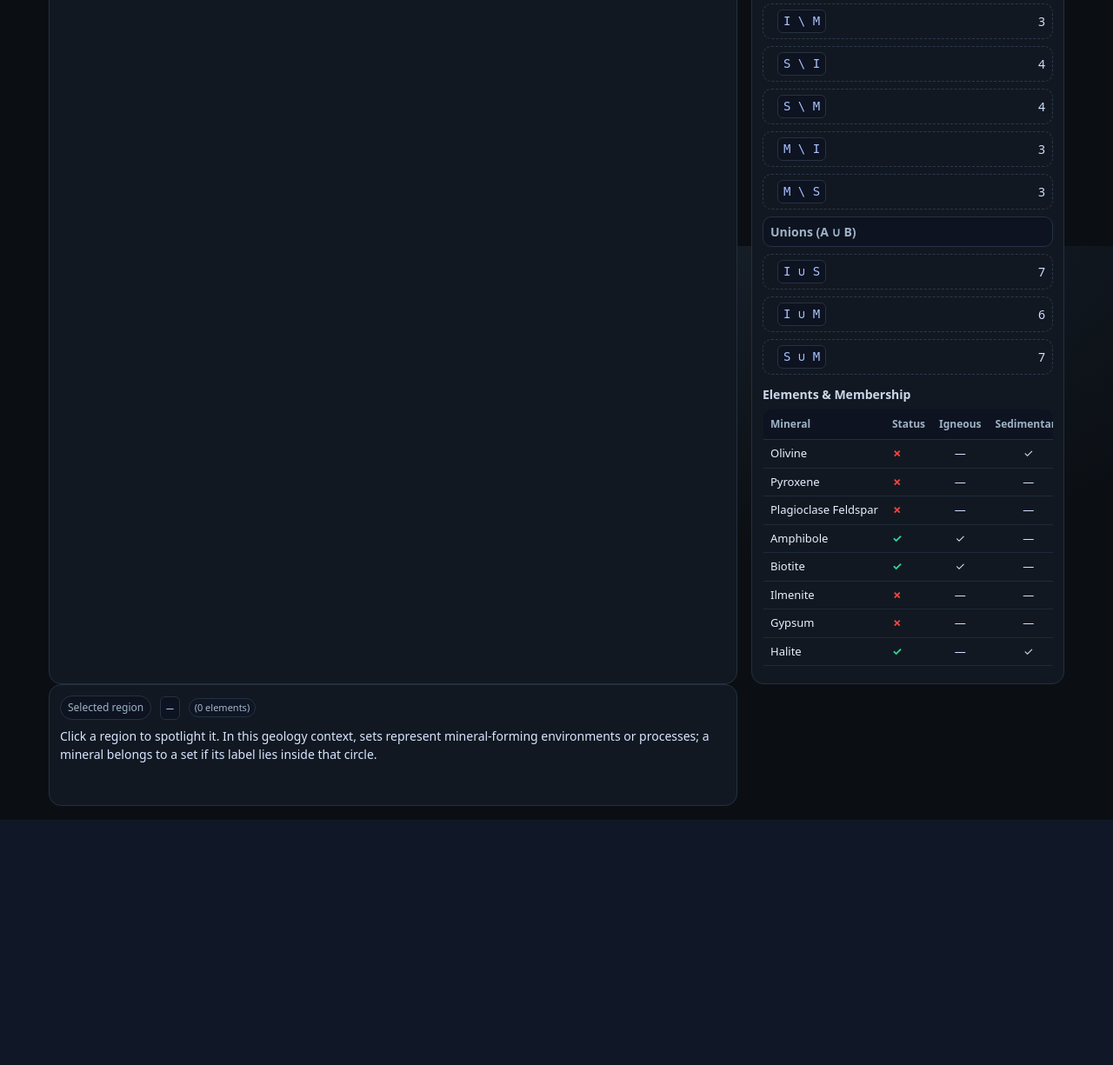
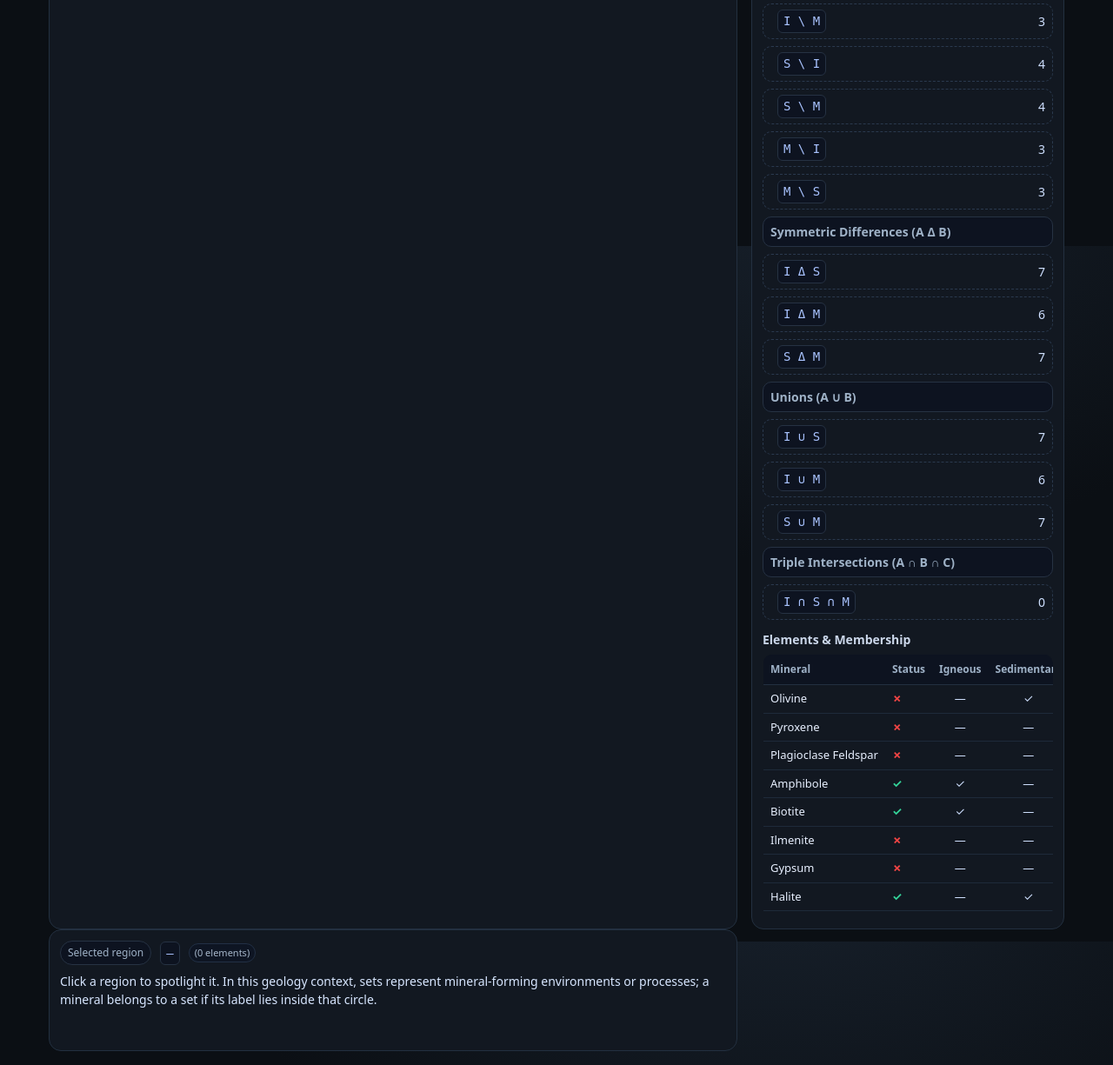
Before and after one commit to AIforimpact22/math1styear, a Flask app: page /sets/ in a window 1280 px wide. Shown: the part 1317-2542 px from the top of the page at 87% size. Before the commit the page ends 2260 px from the top, so only its background shows below. Run offline with Flask 3, Linux system fonts and the light colour scheme.

Commit message:
Update set_theory.html

```diff
--- a/templates/set_theory.html
+++ b/templates/set_theory.html
@@ -21,7 +21,7 @@
   <div>
     <h2>Sets</h2>
 
-    <!-- Moved labels: Universe + Score + Tips live here -->
+    <!-- Universe + Score + Tips live here -->
     <div class="sets-top">
       <div class="badge">Universe: <strong id="uName">…</strong></div>
 
@@ -128,7 +128,7 @@
     answerKey: {},
     solution: null,
     drag: null,
-    highlight: null, // {kind:'single'|'pair'|'diff'|'triple'|'outside'|'all'|'union', indices:[...]}
+    highlight: null, // {kind:'single'|'pair'|'diff'|'sym'|'triple'|'outside'|'all'|'union', indices:[...]}
     needsDraw: true
   };
 
@@ -207,6 +207,17 @@
       }
     }
 
+    const syms = []; // NEW: symmetric differences (A Δ B)
+    for (let i=0;i<n;i++) for (let j=i+1;j<n;j++){
+      let sum=0;
+      for (let m=0;m<counts.length;m++){
+        const a = (m & (1<<i)) !== 0;
+        const b = (m & (1<<j)) !== 0;
+        if (a ^ b) sum += counts[m];
+      }
+      syms.push({i,j,count:sum});
+    }
+
     const unions2 = [];
     for (let i=0;i<n;i++) for (let j=i+1;j<n;j++){
       let sum=0, need=(1<<i)|(1<<j);
@@ -223,7 +234,7 @@
       }
     }
 
-    return { perElement: per, countsByMask: counts, singles, pairs, diffs, unions2, triples, total };
+    return { perElement: per, countsByMask: counts, singles, pairs, diffs, syms, unions2, triples, total };
   }
 
   // ---------- Region logic ----------
@@ -232,6 +243,7 @@
     if (kind==='single') return `${id(idx[0])}`;
     if (kind==='pair')   return `${id(idx[0])} ∩ ${id(idx[1])}`;
     if (kind==='diff')   return `${id(idx[0])} \\ ${id(idx[1])}`;
+    if (kind==='sym')    return `${id(idx[0])} Δ ${id(idx[1])}`; // NEW
     if (kind==='union'){
       const parts = idx.map(i => id(i)).join(" ∪ ");
       return parts || "Union";
@@ -251,6 +263,11 @@
       if (kind==='single'){ if (m & (1<<idx[0])) sum += counts[m]; }
       else if (kind==='pair'){ const need=(1<<idx[0])|(1<<idx[1]); if ((m & need) === need) sum += counts[m]; }
       else if (kind==='diff'){ if ((m & (1<<idx[0])) && !(m & (1<<idx[1]))) sum += counts[m]; }
+      else if (kind==='sym'){  // NEW: XOR
+        const a = (m & (1<<idx[0])) !== 0;
+        const b = (m & (1<<idx[1])) !== 0;
+        if (a ^ b) sum += counts[m];
+      }
       else if (kind==='union'){ const need = idx.reduce((b,i)=> b | (1<<i), 0); if ((m & need) !== 0) sum += counts[m]; }
       else if (kind==='triple'){ const need=(1<<idx[0])|(1<<idx[1])|(1<<idx[2]); if ((m & need) === need) sum += counts[m]; }
     }
@@ -263,6 +280,11 @@
     if (kind==='single') return (maskBits & (1<<idx[0])) !== 0;
     if (kind==='pair')   return (maskBits & (1<<idx[0])) && (maskBits & (1<<idx[1]));
     if (kind==='diff')   return (maskBits & (1<<idx[0])) && !(maskBits & (1<<idx[1]));
+    if (kind==='sym'){   // NEW: XOR
+      const a = (maskBits & (1<<idx[0])) !== 0;
+      const b = (maskBits & (1<<idx[1])) !== 0;
+      return a ^ b;
+    }
     if (kind==='union'){ const need = idx.reduce((b,i)=> b | (1<<i), 0); return (maskBits & need) !== 0; }
     if (kind==='triple') return (maskBits & (1<<idx[0])) && (maskBits & (1<<idx[1])) && (maskBits & (1<<idx[2]));
     return false;
@@ -272,41 +294,78 @@
   function makeMask(kind, indices){
     if (!kind) return null;
     const dpr = Math.max(1, window.devicePixelRatio || 1);
+
+    // Helper to create a blank offscreen canvas with same pixel dims as main canvas
+    const makeOff = () => {
+      const c = document.createElement('canvas');
+      c.width = canvas.width; c.height = canvas.height;
+      const g = c.getContext('2d');
+      g.setTransform(dpr,0,0,dpr,0,0);
+      return {c, g};
+    };
+
     const mask = document.createElement('canvas');
     mask.width = canvas.width; mask.height = canvas.height;
     const m = mask.getContext('2d');
     m.setTransform(dpr,0,0,dpr,0,0);
     m.clearRect(0,0,canvas.clientWidth, canvas.clientHeight);
     m.fillStyle = "#000";
-    const fillCircle = (i) => {
+
+    const fillCircle = (gc, i) => {
       const s = state.sets[i];
-      m.beginPath(); m.arc(pxX(s.x), pxY(s.y), s.r*S(), 0, Math.PI*2); m.closePath(); m.fill();
+      gc.beginPath(); gc.arc(pxX(s.x), pxY(s.y), s.r*S(), 0, Math.PI*2); gc.closePath(); gc.fill();
     };
 
     if (kind === 'single'){
-      fillCircle(indices[0]);
+      fillCircle(m, indices[0]);
+
     } else if (kind === 'pair'){
-      fillCircle(indices[0]);
+      fillCircle(m, indices[0]);
       m.globalCompositeOperation = 'destination-in';
-      fillCircle(indices[1]);
+      fillCircle(m, indices[1]);
+
     } else if (kind === 'diff'){
-      fillCircle(indices[0]);
+      fillCircle(m, indices[0]);
       m.globalCompositeOperation = 'destination-out';
-      fillCircle(indices[1]);
+      fillCircle(m, indices[1]);
+
+    } else if (kind === 'sym'){ // NEW: (A \ B) ∪ (B \ A)
+      // Build A\B
+      const {c: c1, g: g1} = makeOff();
+      g1.fillStyle = "#000";
+      fillCircle(g1, indices[0]);
+      g1.globalCompositeOperation = 'destination-out';
+      fillCircle(g1, indices[1]);
+
+      // Build B\A
+      const {c: c2, g: g2} = makeOff();
+      g2.fillStyle = "#000";
+      fillCircle(g2, indices[1]);
+      g2.globalCompositeOperation = 'destination-out';
+      fillCircle(g2, indices[0]);
+
+      // Combine onto mask
+      m.globalCompositeOperation = 'source-over';
+      m.drawImage(c1, 0, 0);
+      m.drawImage(c2, 0, 0);
+
     } else if (kind === 'triple'){
-      fillCircle(indices[0]);
+      fillCircle(m, indices[0]);
       m.globalCompositeOperation = 'destination-in';
-      fillCircle(indices[1]);
-      fillCircle(indices[2]);
+      fillCircle(m, indices[1]);
+      fillCircle(m, indices[2]);
+
     } else if (kind === 'outside'){
       m.fillRect(0,0,canvas.clientWidth, canvas.clientHeight);
       m.globalCompositeOperation = 'destination-out';
-      for (let i=0;i<state.sets.length;i++){ fillCircle(i); }
+      for (let i=0;i<state.sets.length;i++){ fillCircle(m, i); }
+
     } else if (kind === 'union'){
       m.globalCompositeOperation = 'source-over';
-      indices.forEach(i => fillCircle(i));
+      indices.forEach(i => fillCircle(m, i));
+
     } else if (kind === 'all'){
-      for (let i=0;i<state.sets.length;i++){ fillCircle(i); }
+      for (let i=0;i<state.sets.length;i++){ fillCircle(m, i); }
     }
     return mask;
   }
@@ -498,6 +557,8 @@
       desc = `Intersection **${id(hl.indices[0])} ∩ ${id(hl.indices[1])}** shared by **${name(hl.indices[0])}** and **${name(hl.indices[1])}**.`;
     } else if (hl.kind === 'diff'){
       desc = `Difference **${id(hl.indices[0])} \\ ${id(hl.indices[1])}** — in **${name(hl.indices[0])}** but not in **${name(hl.indices[1])}**.`;
+    } else if (hl.kind === 'sym'){
+      desc = `Symmetric difference **${id(hl.indices[0])} Δ ${id(hl.indices[1])}** — minerals in exactly one of the two sets (formula: **(A \\ B) ∪ (B \\ A)**).`;
     } else if (hl.kind === 'union'){
       const human = hl.indices.map(i => `${name(i)} (${id(i)})`).join(" or ");
       desc = `Union **${prettyExpr('union', hl.indices)}** — minerals in ${human}.`;
@@ -536,7 +597,7 @@
   }
 
   function updateRegionsAndTable(){
-    const { countsByMask, singles, pairs, diffs, unions2, triples, perElement, total } = memberships();
+    const { countsByMask, singles, pairs, diffs, syms, unions2, triples, perElement, total } = memberships();
     const n = state.sets.length;
     const outside = countsByMask[0];
 
@@ -609,6 +670,16 @@
       });
     }
 
+    // Symmetric differences (NEW)
+    if (syms.length){
+      addSubhead("Symmetric Differences (A Δ B)");
+      syms.forEach(({i,j,count}) => {
+        const a = state.sets[i], b = state.sets[j];
+        const dot = `<span class="dot" style="background:${mixColors([a.color,b.color])}"></span>`;
+        addRow(`${dot}<code>${a.id} Δ ${b.id}</code>`, count, "sym", [i,j]);
+      });
+    }
+
     // Unions
     if (unions2.length){
       addSubhead("Unions (A ∪ B)");
@@ -616,6 +687,16 @@
         const a = state.sets[i], b = state.sets[j];
         const dot = `<span class="dot" style="background:${mixColors([a.color,b.color])}"></span>`;
         addRow(`${dot}<code>${a.id} ∪ ${b.id}</code>`, count, "union", [i,j]);
+      });
+    }
+
+    // Triple intersections
+    if (triples.length){
+      addSubhead("Triple Intersections (A ∩ B ∩ C)");
+      triples.forEach(({i,j,k,count}) => {
+        const a = state.sets[i], b = state.sets[j], c = state.sets[k];
+        const dot = `<span class="dot" style="background:${mixColors([a.color,b.color,c.color])}"></span>`;
+        addRow(`${dot}<code>${a.id} ∩ ${b.id} ∩ ${c.id}</code>`, count, "triple", [i,j,k]);
       });
     }
 
```
